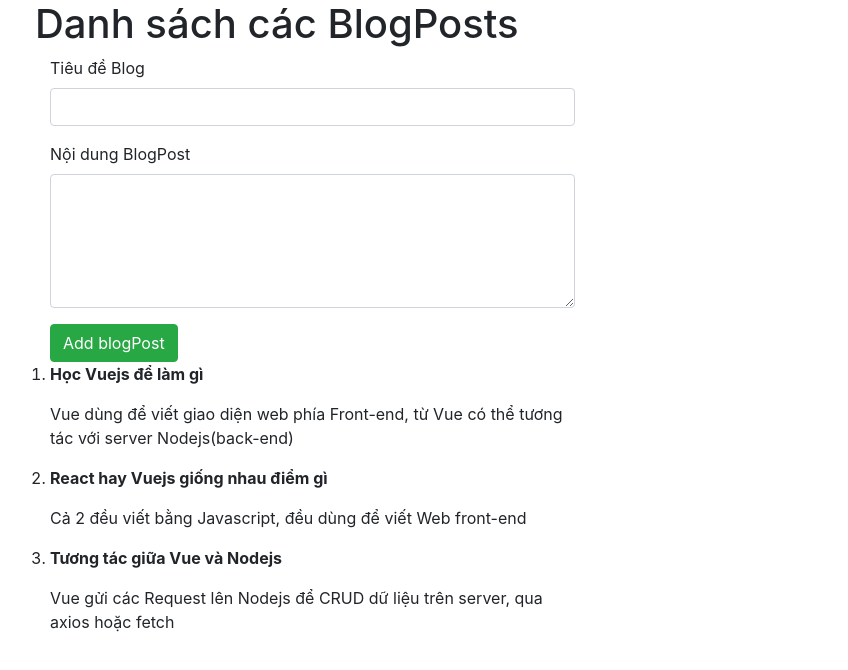
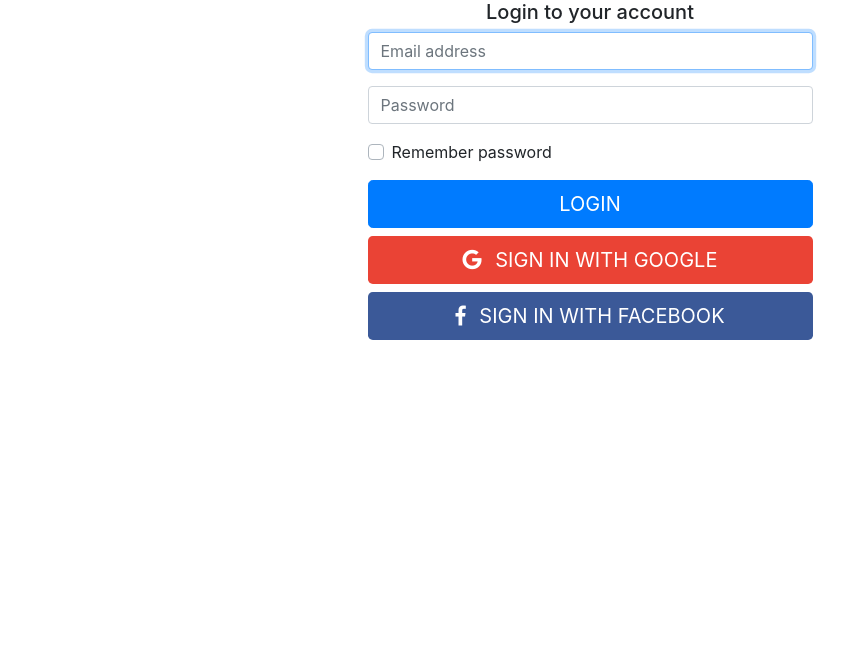
Before and after one commit to KhanhHoangNam/vueapp, a Vue app: page / in a window 1280 px wide. Shown: the top 670 px of the page, without its empty margins (50-898 px from the left). Built offline with nearby package versions, Linux system fonts and the light colour scheme.

Commit message:
login form

```diff
--- a/package.json
+++ b/package.json
@@ -10,6 +10,7 @@
   "dependencies": {
     "bootstrap-vue": "^2.0.4",
     "core-js": "^3.3.2",
+    "vee-validate": "2.2.15",
     "vue": "^2.6.10"
   },
   "devDependencies": {
--- a/src/App.vue
+++ b/src/App.vue
@@ -1,23 +1,35 @@
 <template>
   <div id="container">
     <meta name= "viewport" content= "width=device-width, initial-scale=1">
-    <BlogPostsComponent message="Danh sách các BlogPosts"/>
+    <link rel="stylesheet"
+    href="https://cdnjs.cloudflare.com/ajax/libs/font-awesome/5.5.0/css/all.css"
+    crossorigin="anonymous">
+    <Login/>
   </div>
 </template>
 
 <script>
-import BlogPostsComponent from './components/BlogPostsComponent'
+// import BlogPostsComponent from './components/BlogPostsComponent'
+import Login from './components/Login'
 /**
  * Một file Vue gồm 3 phần chính: template, script và style
  */
 export default {
   name: 'app',
   components: {
-    BlogPostsComponent,
+    // BlogPostsComponent,
+    Login
   }
 }
 </script>
 
-<style>
-
+<style scoped>
+.btn-google {
+  color: white;
+  background-color: #ea4335;
+}
+.btn-facebook {
+  color: white;
+  background-color: #3b5998;
+}
 </style>
--- /dev/null
+++ b/src/components/Login.vue
@@ -0,0 +1,91 @@
+<template>
+  <div class="container">
+    <div class="row">
+      <div class="col-sm-9 col-md-7 col-lg-5 mx-auto">
+        <h5 class="text-center">Login to your account</h5>
+        <div class="form-group">
+          <input type="text" id="inputEmail"
+                 v-model="email"
+                 name="email"
+                 v-validate="'required|email'"
+                 :class="{'form-control':true,
+                          'border-danger': errors.has('email')}"
+                 placeholder="Email address" autofocus
+                 >
+          <span v-show="errors.has('email')" class="text-danger">
+            {{errors.first('email')}}
+          </span>
+        </div>
+
+        <div class="form-group">
+          <input type="password"
+                 name="password"
+                 class="form-control"
+                 placeholder="Password"
+                 >
+        </div>
+        <!-- checkbox ? -->
+        <div class="custom-control custom-checkbox mb-3">
+          <input type="checkbox" class="custom-control-input"
+                 id="customCheck1">
+          <label class="custom-control-label"
+                 for="customCheck1">Remember password</label>
+        </div>
+        <button type="button" class="btn btn-primary btn-lg btn-block text-uppercase"
+            @click="login">
+            Login
+        </button>
+        <button type="button" class="btn btn-google btn-lg btn-block text-uppercase"
+            @click="loginGoogle">
+            <i class="fab fa-google mr-2"></i>
+            Sign in with google
+        </button>
+        <button type="button" class="btn btn-facebook btn-lg btn-block text-uppercase"
+            @click="loginFacebook">
+            <i class="fab fa-facebook-f mr-2"></i>
+            Sign in with facebook
+        </button>
+      </div>
+    </div>
+  </div>
+</template>
+
+<script>
+export default {
+  name: 'Login',
+  props: {
+
+  },
+
+  data() {
+    return {
+
+    }
+  },
+  methods: {
+    async login() {
+      alert('Bạn bấm đăng nhập')
+    },
+
+    async loginFacebook() {
+      alert('Bạn bấm đăng nhập Facebook')
+    },
+
+    async loginGoogle() {
+      alert('Bạn bấm đăng nhập Google')
+    }
+  }
+}
+</script>
+
+<!--"scoped": Chỉ có tác dụng trong file.vue này -->
+<style scoped>
+ .btn-google {
+  color: white;
+  background-color: #ea4335;
+}
+.btn-facebook {
+  color: white;
+  background-color: #3b5998;
+}
+</style>
--- a/src/components/SecondComponent.vue
+++ /dev/null
@@ -1,21 +0,0 @@
-<template>
-  <div class="hello">
-    <h1>{{ message }}</h1>
-  </div>
-</template>
-
-<script>
-export default {
-  name: 'SecondComponent',
-  props: {
-    message: String
-  }
-}
-</script>
-
-<!--"scoped": Chỉ có tác dụng trong file.vue này -->
-<style scoped>
- h1 {
-   color: yellow;
- }
-</style>
--- a/src/main.js
+++ b/src/main.js
@@ -1,7 +1,8 @@
 import Vue from 'vue'
 import App from './App.vue'
 import 'bootstrap/dist/css/bootstrap.min.css'
-
+import  VeeValidate from 'vee-validate';
+Vue.use(VeeValidate)
 Vue.config.productionTip = false
 
 new Vue({
```
Also changed, not shown: 2 other files (tests, documents, lock files or other folders).
